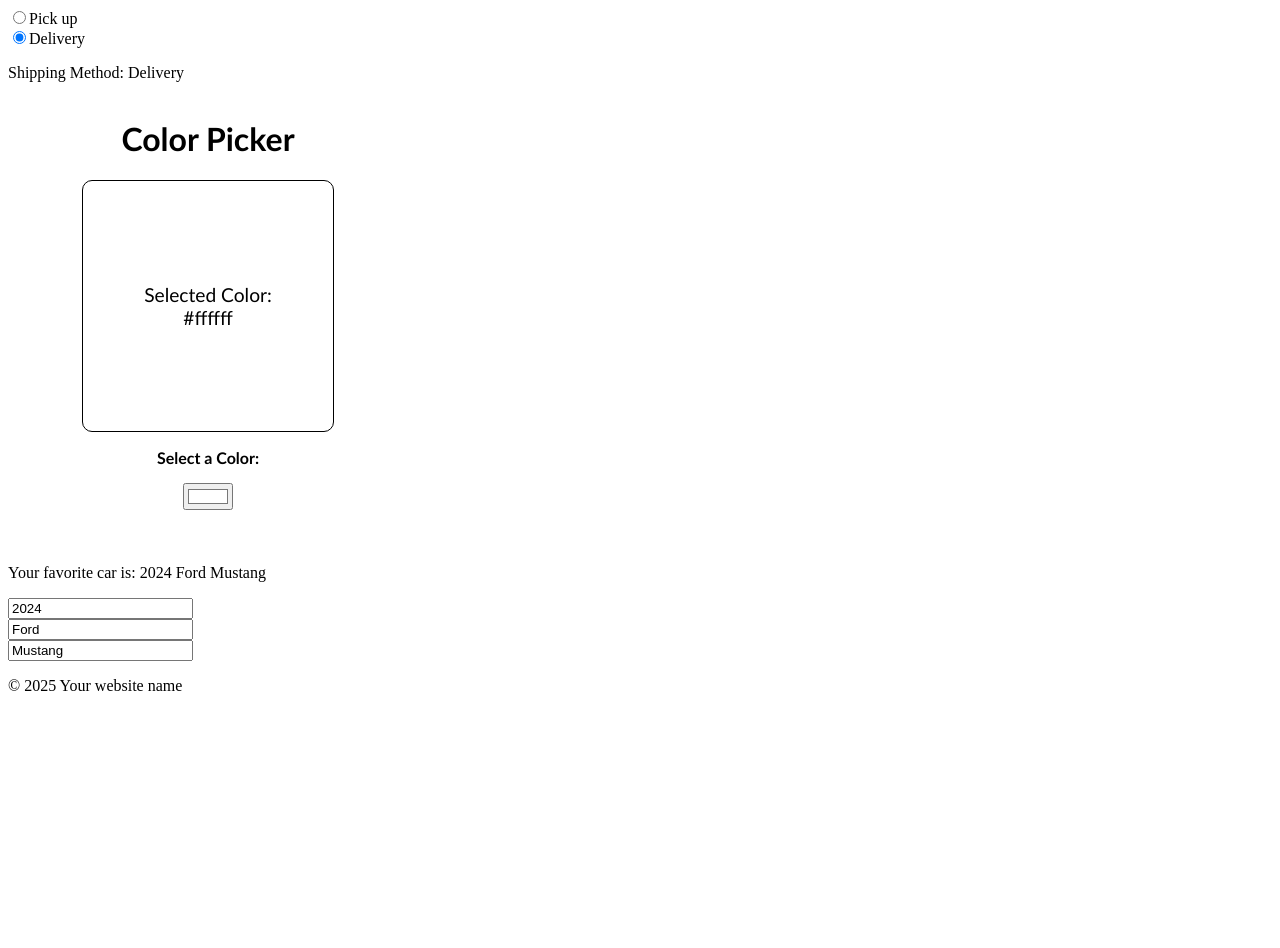
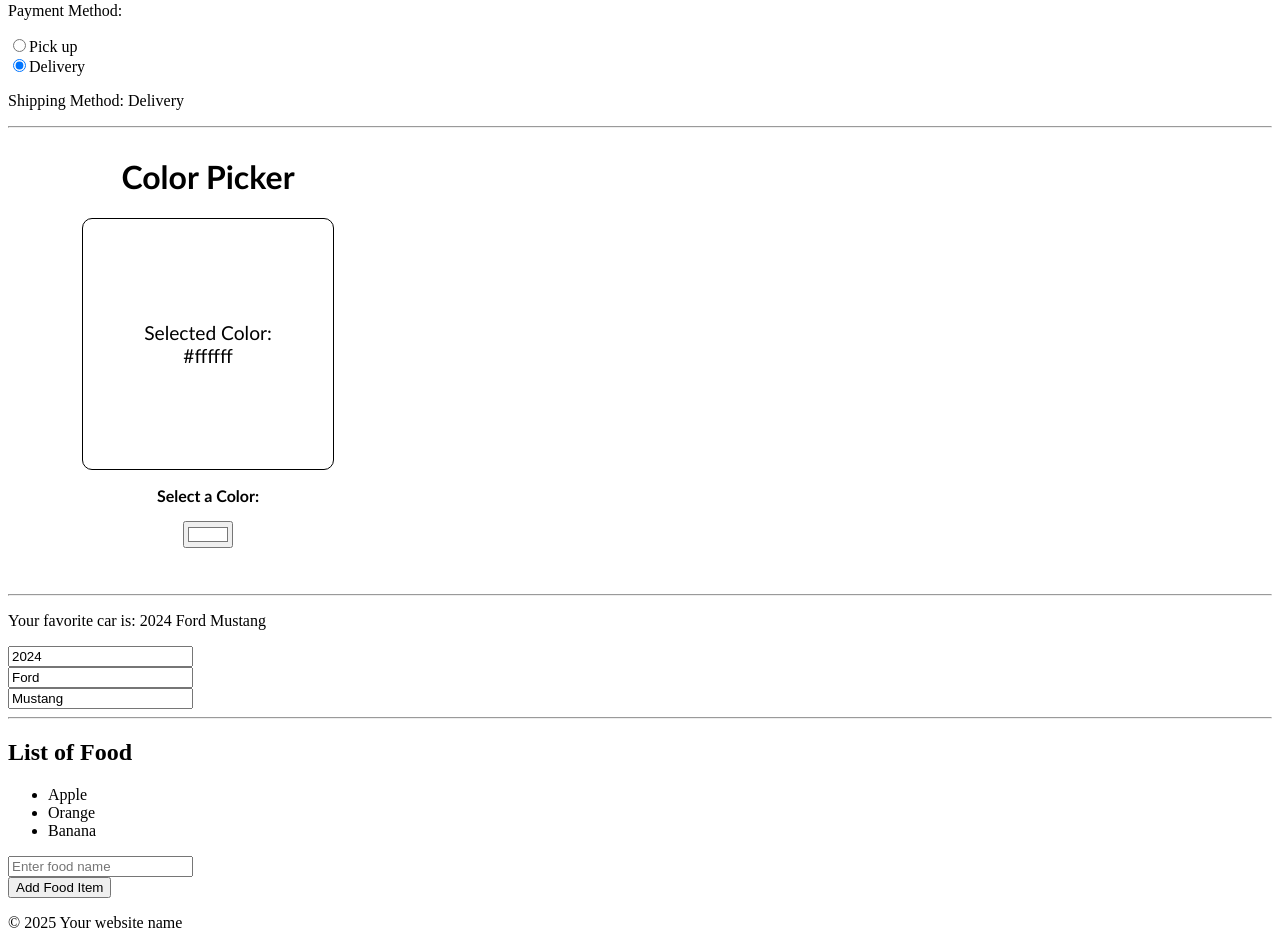
Before and after one commit to KingRavo18/Learning-React, a React app: page / in a window 1280 px wide. Shown: the part 2740-3688 px from the top of the page. Before the commit the page ends 3451 px from the top, so only its background shows below. Built offline with nearby package versions, Linux system fonts and the light colour scheme; the HTML template or start-up script is replaced by a standard one.

Commit message:
arrayState

```diff
--- a/src/App.jsx
+++ b/src/App.jsx
@@ -13,6 +13,7 @@
 import Form from './Form.jsx'
 import ColorPicker from './Color Picker/ColorPicker.jsx'
 import Object_State from './objectState.jsx'
+import Array_State from './arrayState.jsx'
 
 function App() {
 
@@ -44,10 +45,16 @@
       <ButtonClick/>
       <ProfilePicture/>
       <MyComponent/>
+      <hr/>
       <Counter/>
+      <hr/>
       <Form/>
+      <hr/>
       <ColorPicker/>
+      <hr/>
       <Object_State />
+      <hr/>
+      <Array_State />
       <Footer/>
     </>
   );
--- /dev/null
+++ b/src/arrayState.jsx
@@ -0,0 +1,34 @@
+import React, {useState} from "react";
+
+export default function Array_State() {
+
+    const [foods, setFoods] = useState(["Apple", "Orange", "Banana"]);
+
+    function handleAddFood() {
+        const newFood = document.getElementById("foodInput").value;
+        document.getElementById("foodInput").value = "";
+        //setFoods([newFood]); if this line is activated, the new value replaces every other value in the array
+        setFoods(f => [...f, newFood]);
+    }
+    // filter() = built-in array function
+    // if a parameter of a function is not used, use an _
+    function handleRemoveFood(index) {
+        setFoods(foods.filter((_, i) => i !== index));
+    }
+
+    return(
+        <div>
+            <h2>List of Food</h2>
+            <ul>
+                {foods.map((food, index) =>
+                    <li key={index} onClick={() => handleRemoveFood(index)}>
+                        {food}
+                    </li>
+                )}
+            </ul>
+            <input type="text" id="foodInput" placeholder="Enter food name"/>
+            <br/>
+            <button onClick={handleAddFood}>Add Food Item</button>
+        </div>
+    );
+}
```
